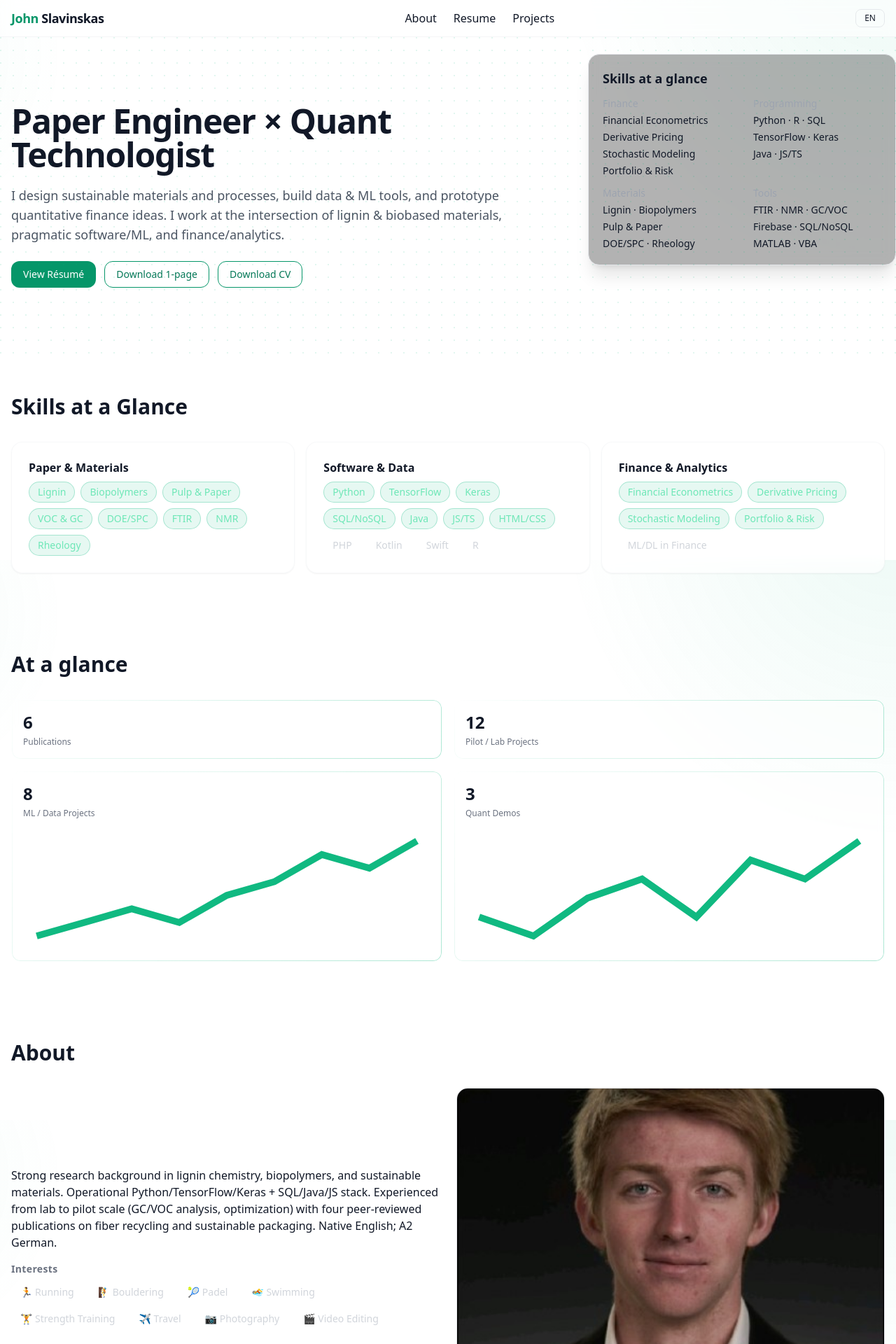
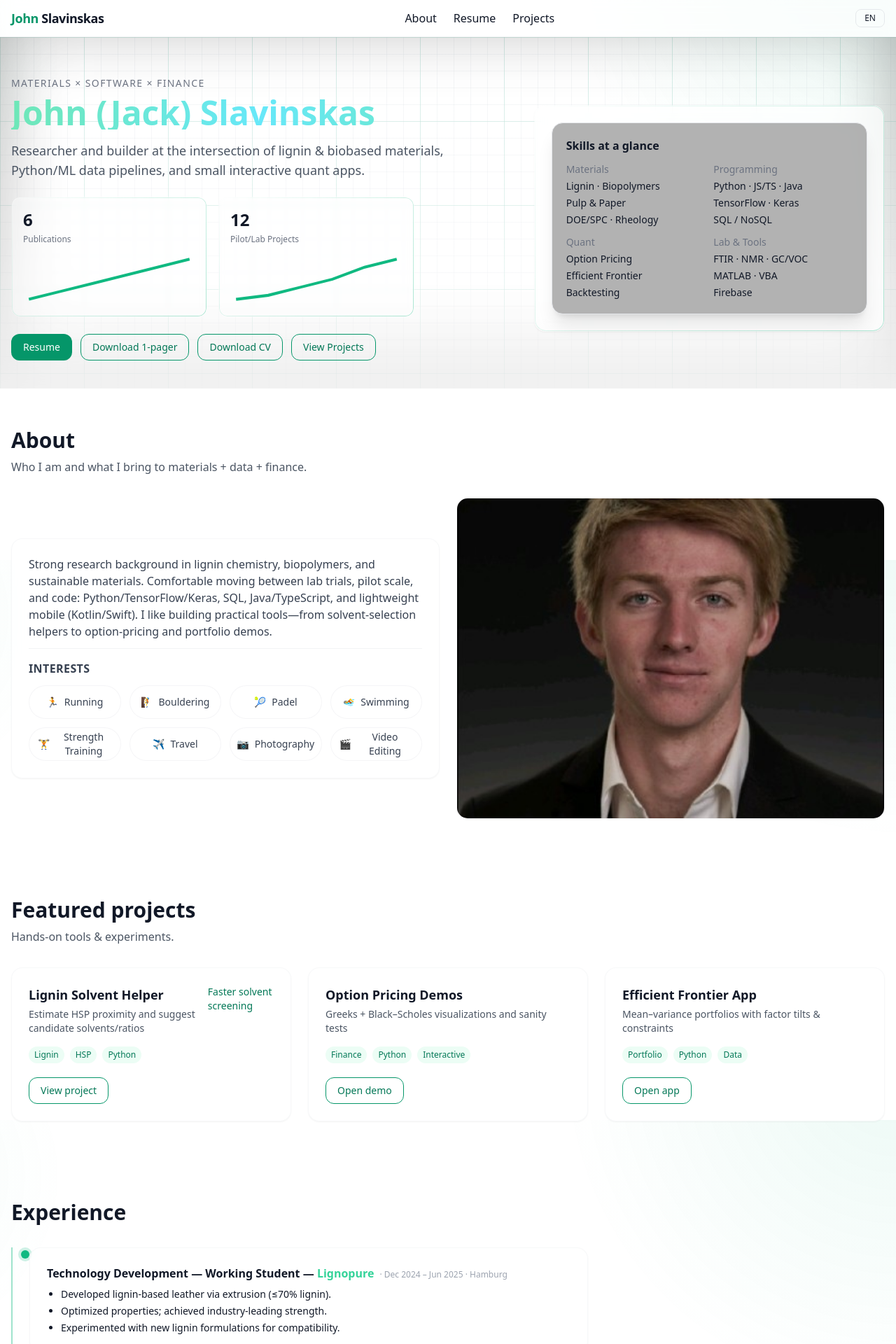
Before and after one commit to Tridude5/JohnSlavinskas, a Next.js app: page / in a window 1280 px wide. Shown: the top 1920 px of the page at 70% size. Built offline with nearby package versions, Linux system fonts and the light colour scheme.

Commit message:
Update page.tsx

```diff
--- a/app/page.tsx
+++ b/app/page.tsx
@@ -4,25 +4,58 @@ import React from "react";
 import Link from "next/link";
 import Image from "next/image";
 import dynamic from "next/dynamic";
+
 import Section from "@/components/Section";
+import ProjectCard from "@/components/ProjectCard";
+import Timeline from "@/components/Timeline";
 import KPIs from "@/components/KPIs";
-import { useI18n } from "@/components/i18n/I18nProvider";
+import BlueprintFX from "@/components/BlueprintFX";
+import ParallaxGroup from "@/components/ParallaxGroup";
+import AutomationShowcase from "@/components/AutomationShowcase";
 
-/* Magnetic hero buttons (already in your /components folder) */
+/* Magnetic hero buttons */
 const MagneticButton = dynamic(() => import("@/components/MagneticButton"), { ssr: false });
 
-/* ---------- small UI helpers ---------- */
-function Chip({ children, ghost = false }: { children: React.ReactNode; ghost?: boolean }) {
+/* ---------------- little UI helpers ---------------- */
+function SkillsCard() {
   return (
-    <span
-      className={
-        ghost
-          ? "inline-flex items-center rounded-full border px-3 py-1 text-sm text-gray-300 border-white/15 bg-white/[0.04]"
-          : "inline-flex items-center rounded-full border px-3 py-1 text-sm border-emerald-500/30 bg-emerald-500/10 text-emerald-300"
-      }
-    >
-      {children}
-    </span>
+    <aside className="rounded-2xl border bg-black/30 backdrop-blur supports-[backdrop-filter]:bg-black/30 p-5 shadow-xl">
+      <h3 className="font-semibold">Skills at a glance</h3>
+      <div className="mt-3 grid grid-cols-2 gap-3 text-sm">
+        <div>
+          <div className="text-gray-500">Materials</div>
+          <ul className="mt-1 space-y-1">
+            <li>Lignin · Biopolymers</li>
+            <li>Pulp &amp; Paper</li>
+            <li>DOE/SPC · Rheology</li>
+          </ul>
+        </div>
+        <div>
+          <div className="text-gray-500">Programming</div>
+          <ul className="mt-1 space-y-1">
+            <li>Python · JS/TS · Java</li>
+            <li>TensorFlow · Keras</li>
+            <li>SQL / NoSQL</li>
+          </ul>
+        </div>
+        <div>
+          <div className="text-gray-500">Quant</div>
+          <ul className="mt-1 space-y-1">
+            <li>Option Pricing</li>
+            <li>Efficient Frontier</li>
+            <li>Backtesting</li>
+          </ul>
+        </div>
+        <div>
+          <div className="text-gray-500">Lab &amp; Tools</div>
+          <ul className="mt-1 space-y-1">
+            <li>FTIR · NMR · GC/VOC</li>
+            <li>MATLAB · VBA</li>
+            <li>Firebase</li>
+          </ul>
+        </div>
+      </div>
+    </aside>
   );
 }
 
@@ -50,66 +83,29 @@ function GreenTimeline({ items }: { items: TLItem[] }) {
   );
 }
 
-function SkillsCard() {
-  return (
-    <aside className="rounded-2xl border bg-black/30 backdrop-blur supports-[backdrop-filter]:bg-black/30 p-5 shadow-xl">
-      <h3 className="text-lg font-semibold mb-3">Skills at a glance</h3>
-      <div className="grid grid-cols-2 gap-x-8 gap-y-3 text-sm">
-        <div>
-          <div className="text-gray-400 font-medium">Finance</div>
-          <div className="mt-1 space-y-1">
-            <div>Financial Econometrics</div>
-            <div>Derivative Pricing</div>
-            <div>Stochastic Modeling</div>
-            <div>Portfolio & Risk</div>
-          </div>
-        </div>
-        <div>
-          <div className="text-gray-400 font-medium">Programming</div>
-          <div className="mt-1 space-y-1">
-            <div>Python · R · SQL</div>
-            <div>TensorFlow · Keras</div>
-            <div>Java · JS/TS</div>
-          </div>
-        </div>
-        <div>
-          <div className="text-gray-400 font-medium">Materials</div>
-          <div className="mt-1 space-y-1">
-            <div>Lignin · Biopolymers</div>
-            <div>Pulp & Paper</div>
-            <div>DOE/SPC · Rheology</div>
-          </div>
-        </div>
-        <div>
-          <div className="text-gray-400 font-medium">Tools</div>
-          <div className="mt-1 space-y-1">
-            <div>FTIR · NMR · GC/VOC</div>
-            <div>Firebase · SQL/NoSQL</div>
-            <div>MATLAB · VBA</div>
-          </div>
-        </div>
-      </div>
-    </aside>
-  );
-}
-
-/* ============================== PAGE ============================== */
+/* -------------------- PAGE -------------------- */
 export default function Page() {
-  const { t } = useI18n();
   const base = process.env.NEXT_PUBLIC_BASE_PATH || "";
 
-  const kpis = [
-    { label: "Publications", value: 6 },
-    { label: "Pilot / Lab Projects", value: 12 },
-    { label: "ML / Data Projects", value: 8, spark: [1, 2, 3, 2, 4, 5, 7, 6, 8] },
-    { label: "Quant Demos", value: 3, spark: [10, 9, 11, 12, 10, 13, 12, 14] },
+  // hero KPIs (two cards like hers)
+  const heroKpis = [
+    { label: "Publications", value: 6, spark: [1, 2, 3, 4, 5, 6] },
+    { label: "Pilot/Lab Projects", value: 12, spark: [2, 3, 5, 7, 10, 12] },
   ];
 
+  // Interests for pills (kept simple)
   const interests = [
-    "🏃 Running", "🧗 Bouldering", "🎾 Padel", "🏊 Swimming",
-    "🏋️ Strength Training", "✈️ Travel", "📷 Photography", "🎬 Video Editing",
+    { label: "Running", emoji: "🏃" },
+    { label: "Bouldering", emoji: "🧗" },
+    { label: "Padel", emoji: "🎾" },
+    { label: "Swimming", emoji: "🏊" },
+    { label: "Strength Training", emoji: "🏋️" },
+    { label: "Travel", emoji: "✈️" },
+    { label: "Photography", emoji: "📷" },
+    { label: "Video Editing", emoji: "🎬" },
   ];
 
+  // Experience (timeline shape used by your <Timeline/>)
   const exp: TLItem[] = [
     {
       role: "Technology Development — Working Student",
@@ -117,9 +113,9 @@ export default function Page() {
       period: "Dec 2024 – Jun 2025",
       loc: "Hamburg",
       bullets: [
-        "Developed lignin-based leather via extrusion with up to 70% lignin.",
-        "Optimized material properties; achieved industry-leading strength.",
-        "Experimented with new lignin formulations to improve compatibility.",
+        "Developed lignin-based leather via extrusion (≤70% lignin).",
+        "Optimized properties; achieved industry-leading strength.",
+        "Experimented with new lignin formulations for compatibility.",
       ],
     },
     {
@@ -128,8 +124,8 @@ export default function Page() {
       period: "Nov 2024 – Jun 2025",
       bullets: [
         "Solvent selection & optimization (temperature, ratios, surfactants).",
-        "Estimated Hansen Solubility Parameters for lignin solvent selection.",
-        "Evaluated changes in functional properties during dissolution.",
+        "Estimated Hansen Solubility Parameters for solvent selection.",
+        "Evaluated functional changes during dissolution.",
       ],
     },
     {
@@ -137,9 +133,9 @@ export default function Page() {
       org: "Lignopure",
       period: "Aug 2024 – Nov 2024",
       bullets: [
-        "Lab research on lignin processing and drying methods.",
+        "Lignin processing & drying method studies.",
         "Contributed to “ForFun” functional materials project.",
-        "Partnered with University of Helsinki for VOC emission testing; identified odor sources and neutralization strategies.",
+        "With Univ. of Helsinki: VOC testing; identified odor sources & mitigations.",
       ],
     },
     {
@@ -148,151 +144,91 @@ export default function Page() {
       period: "May 2023 – Aug 2023",
       bullets: [
         "Analyzed effluent treatment; implemented cost-effective improvements.",
-        "Used Parcview/Everactive sensors for real-time visualization and quality control.",
-      ],
-    },
-    {
-      role: "Intern",
-      org: "Safar Partners",
-      period: "Feb 2023 – Apr 2023",
-      bullets: [
-        "Competitive analysis of biodegradable plastics; recommended Radical Plastics to PE investors.",
-        "Built market + polymer process comparison presentation for investment evaluation.",
-      ],
-    },
-    {
-      role: "Undergraduate Student Researcher",
-      org: "Dept. of Chemistry (ESF)",
-      period: "Feb 2022 – Feb 2023",
-      bullets: [
-        "Synthesized biodegradable bioplastics from genetically modified E. coli.",
-        "Hands-on GC, NMR, electroporation, lyophilization, and plastics testing.",
-        "Collaborated with Envision Biopolymers to scale promising polymer.",
-      ],
-    },
-    {
-      role: "Paper Making Processes — Student Participant",
-      org: "ESF",
-      period: "Jan 2023 – May 2023",
-      bullets: [
-        "Selected raw materials and scaled paper grades; managed work plan and reports.",
-      ],
-    },
-    {
-      role: "Engineering Design — Student Participant",
-      org: "ESF / WestRock",
-      period: "Sep 2022 – Dec 2022",
-      bullets: [
-        "Vendor outreach and mill measurements for pocket conveyor CAPEX study.",
-        "Delivered cost analysis to corporate managers.",
+        "Deployed Parcview/Everactive sensors for real-time QC.",
       ],
     },
   ];
 
   return (
     <>
-      {/* Hero with right-side skills card */}
-      <section className="relative overflow-hidden">
-        <div className="container relative py-16 md:py-24">
-          <div className="max-w-3xl">
-            <h1 className="text-4xl md:text-5xl font-bold tracking-tight">
-              {t("hero.title")}
+      {/* HERO (with grid + right skills card) */}
+      <header className="container pt-14 pb-10 relative overflow-hidden">
+        {/* Subtle blueprint background */}
+        <div className="absolute inset-0 -z-10 opacity-70">
+          <BlueprintFX />
+        </div>
+
+        <div className="grid gap-8 md:grid-cols-12 items-center relative">
+          {/* Left: name, blurb, KPIs, CTAs */}
+          <div className="md:col-span-7">
+            <p className="text-sm uppercase tracking-widest text-gray-500">Materials × Software × Finance</p>
+
+            <h1
+              className="mt-2 text-3xl sm:text-4xl md:text-5xl font-semibold leading-tight
+              bg-gradient-to-r from-emerald-300 via-cyan-300 to-emerald-300 bg-clip-text text-transparent"
+            >
+              John (Jack) Slavinskas
             </h1>
-            <p className="mt-5 text-lg text-gray-600 dark:text-gray-300">
-              {t("hero.tagline")}{" "}
-              I work at the intersection of lignin &amp; biobased materials, pragmatic software/ML, and finance/analytics.
+
+            <p className="mt-4 text-lg text-gray-600 dark:text-gray-300 max-w-2xl">
+              Researcher and builder at the intersection of lignin &amp; biobased materials,
+              Python/ML data pipelines, and small interactive quant apps.
             </p>
+
+            <div className="mt-6 max-w-xl">
+              <KPIs items={heroKpis} />
+            </div>
+
             <div className="mt-6 flex flex-wrap gap-3">
-              <MagneticButton href="/resume" className="btn inline-block">
-                {t("hero.viewResume")}
-              </MagneticButton>
-              <MagneticButton
-                href={`${base}/downloads/Resume%20P.pdf`}
-                download="John_Slavinskas_Resume_1p.pdf"
-                className="btn-outline inline-block"
-              >
-                {t("hero.download1p")}
-              </MagneticButton>
-              <MagneticButton
-                href={`${base}/downloads/CV-P.pdf`}
-                download="John_Slavinskas_CV.pdf"
-                className="btn-outline inline-block"
-              >
-                {t("hero.downloadCV")}
-              </MagneticButton>
+              <MagneticButton href="/resume" className="btn inline-block">Resume</MagneticButton>
+              <MagneticButton href={`${base}/downloads/Resume%20P.pdf`} download="John_Slavinskas_Resume_1p.pdf" className="btn-outline inline-block">Download 1-pager</MagneticButton>
+              <MagneticButton href={`${base}/downloads/CV-P.pdf`} download="John_Slavinskas_CV.pdf" className="btn-outline inline-block">Download CV</MagneticButton>
+              <Link href="/projects" className="btn-outline">View Projects</Link>
             </div>
           </div>
 
-          {/* Right-side skills card (desktop) */}
-          <div className="hidden lg:block absolute right-0 top-6 w-[440px]">
-            <SkillsCard />
-          </div>
-
-          {/* Stacked under hero (mobile) */}
-          <div className="mt-8 lg:hidden">
+          {/* Right: skills card (sticky look on desktop) */}
+          <div className="md:col-span-5">
+            <div className="card card-gradient">
               <SkillsCard />
             </div>
           </div>
+        </div>
+      </header>
 
-        {/* blueprint micro-grid */}
-        <div className="pointer-events-none absolute inset-0 bg-[radial-gradient(circle_at_1px_1px,rgba(16,185,129,.12)_1px,transparent_1px)] [background-size:18px_18px]" />
-      </section>
-
-      {/* Skills at a Glance (keep the full grid too if you like) */}
-      <Section title="Skills at a Glance">
-        <div className="grid md:grid-cols-3 gap-4">
-          <div className="card p-4">
-            <div className="mb-2 font-semibold">Paper &amp; Materials</div>
-            <div className="flex flex-wrap gap-2">
-              <Chip>Lignin</Chip><Chip>Biopolymers</Chip><Chip>Pulp &amp; Paper</Chip>
-              <Chip>VOC &amp; GC</Chip><Chip>DOE/SPC</Chip><Chip>FTIR</Chip><Chip>NMR</Chip><Chip>Rheology</Chip>
-            </div>
-          </div>
-          <div className="card p-4">
-            <div className="mb-2 font-semibold">Software &amp; Data</div>
-            <div className="flex flex-wrap gap-2">
-              <Chip>Python</Chip><Chip>TensorFlow</Chip><Chip>Keras</Chip>
-              <Chip>SQL/NoSQL</Chip><Chip>Java</Chip><Chip>JS/TS</Chip><Chip>HTML/CSS</Chip>
-              <Chip ghost>PHP</Chip><Chip ghost>Kotlin</Chip><Chip ghost>Swift</Chip><Chip ghost>R</Chip>
-            </div>
-          </div>
-          <div className="card p-4">
-            <div className="mb-2 font-semibold">Finance &amp; Analytics</div>
-            <div className="flex flex-wrap gap-2">
-              <Chip>Financial Econometrics</Chip><Chip>Derivative Pricing</Chip><Chip>Stochastic Modeling</Chip>
-              <Chip>Portfolio &amp; Risk</Chip><Chip ghost>ML/DL in Finance</Chip>
-            </div>
-          </div>
-        </div>
-      </Section>
-
-      {/* KPIs */}
-      <Section title={t("sections.at_a_glance")}>
-        <KPIs items={kpis} />
-      </Section>
-
-      {/* About + Interests, with photo on the right from /downloads */}
-      <Section id="about" title={t("sections.about")}>
-        <div className="grid gap-6 lg:grid-cols-2 items-center">
-          <div>
-            <div className="prose prose-emerald dark:prose-invert">
+      {/* ABOUT (50/50: text + your photo from /downloads) */}
+      <Section id="about" title="About" subtitle="Who I am and what I bring to materials + data + finance.">
+        <div className="grid gap-6 md:grid-cols-2 items-center">
+          <div className="card">
+            <div className="space-y-3 text-gray-700 dark:text-gray-300">
               <p>
                 Strong research background in lignin chemistry, biopolymers, and sustainable materials.
-                Operational Python/TensorFlow/Keras + SQL/Java/JS stack. Experienced from lab to pilot scale
-                (GC/VOC analysis, optimization) with four peer-reviewed publications on fiber recycling and sustainable packaging.
-                Native English; A2 German.
+                Comfortable moving between lab trials, pilot scale, and code: Python/TensorFlow/Keras, SQL,
+                Java/TypeScript, and lightweight mobile (Kotlin/Swift). I like building practical tools—from
+                solvent-selection helpers to option-pricing and portfolio demos.
               </p>
+
+              {/* Interests pills */}
+              <div className="pt-4 border-t border-gray-200/50 dark:border-gray-800/60">
+                <h3 className="font-semibold text-base uppercase tracking-wide">Interests</h3>
+                <div className="mt-3 grid grid-cols-2 sm:grid-cols-4 gap-3 max-w-xl">
+                  {interests.map(({ label, emoji }) => (
+                    <span
+                      key={label}
+                      className="h-[3.0rem] inline-flex items-center justify-center gap-2 rounded-full border border-gray-200/40 dark:border-gray-800/60 bg-white/5 text-sm font-medium px-3 text-center"
+                    >
+                      <span aria-hidden>{emoji}</span>
+                      <span>{label}</span>
+                    </span>
+                  ))}
                 </div>
-            <div className="mt-4">
-              <div className="text-sm font-semibold tracking-wide text-gray-500">Interests</div>
-              <div className="mt-2 flex flex-wrap gap-2">
-                {interests.map((it) => <Chip key={it} ghost>{it}</Chip>)}
               </div>
             </div>
           </div>
 
-          {/* Photo on the right (from public/downloads/...) */}
-          <div className="relative aspect-[4/3] rounded-2xl overflow-hidden border">
+          {/* Right image (served from public/downloads/, allow JFIF) */}
+          <ParallaxGroup>
+            <figure data-parallax="0.12" className="relative aspect-[4/3] overflow-hidden rounded-2xl border border-gray-200/30 dark:border-gray-800/50">
               <Image
                 src={`${base}/downloads/1683206302513.jfif`}
                 alt="John Slavinskas"
@@ -301,68 +237,82 @@ export default function Page() {
                 priority
                 unoptimized
               />
-          </div>
+            </figure>
+          </ParallaxGroup>
         </div>
       </Section>
 
-      {/* Experience — green timeline */}
-      <Section title={t("sections.recent_experience")}>
-        <GreenTimeline items={exp} />
+      {/* FEATURED PROJECTS (3-up) */}
+      <Section id="projects" title="Featured projects" subtitle="Hands-on tools & experiments.">
+        <div className="grid md:grid-cols-3 gap-6">
+          <ProjectCard
+            title="Lignin Solvent Helper"
+            subtitle="Estimate HSP proximity and suggest candidate solvents/ratios"
+            kpi="Faster solvent screening"
+            tags={["Lignin", "HSP", "Python"]}
+            href="/projects#lignin-solvent-helper"
+            cta="View project"
+          />
+          <ProjectCard
+            title="Option Pricing Demos"
+            subtitle="Greeks + Black–Scholes visualizations and sanity tests"
+            tags={["Finance", "Python", "Interactive"]}
+            href="/projects#options"
+            cta="Open demo"
+          />
+          <ProjectCard
+            title="Efficient Frontier App"
+            subtitle="Mean–variance portfolios with factor tilts & constraints"
+            tags={["Portfolio", "Python", "Data"]}
+            href="/projects#frontier"
+            cta="Open app"
+          />
+        </div>
       </Section>
 
-      {/* Education & Research (two-up) */}
-      <Section title="Education & Research">
-        <div className="grid md:grid-cols-2 gap-4">
-          <div className="card p-5">
+      {/* EXPERIENCE (timeline + automation showcase) */}
+      <Section title="Experience">
+        <div className="grid md:grid-cols-12 gap-6">
+          <div className="md:col-span-8">
+            <GreenTimeline items={exp} />
+          </div>
+          <aside className="md:col-span-4">
+            <AutomationShowcase />
+          </aside>
+        </div>
+      </Section>
+
+      {/* EDUCATION & RESEARCH (two-up cards like hers) */}
+      <Section title="Education & Leadership">
+        <div className="grid md:grid-cols-2 gap-6">
+          <div className="card">
             <h3 className="font-semibold">Education</h3>
-            <ul className="mt-2 text-sm space-y-2">
+            <ul className="mt-3 space-y-2 text-sm">
               <li>
-                <strong>WorldQuant University</strong> — MS Financial Engineering, <em>Jan 2024 – Dec 2025</em> (DEAC).<br />
-                <span className="text-gray-500">Financial Markets · Financial Data · Econometrics · Derivative Pricing · Stochastic Modeling · ML/DL in Finance · Portfolio & Risk · Capstone</span>
+                <div className="font-medium">MEng Paper Technology</div>
+                <div className="text-gray-500">Hochschule München (HM) · Oct 2023 – Jul 2025</div>
+                <div className="text-gray-500">Thesis: Solubility Evaluation of Technical Lignins…</div>
               </li>
               <li>
-                <strong>Hochschule München (HM)</strong> — MEng Paper Technology, <em>Oct 2023 – Jul 2025</em> (ZEvA).<br />
-                Thesis: <em>Solubility Evaluation of Technical Lignins in Organic Solvents for the Development of a Lignin-Based Extract</em>.
+                <div className="font-medium">MS Financial Engineering</div>
+                <div className="text-gray-500">WorldQuant University · Jan 2024 – Dec 2025</div>
               </li>
               <li>
-                <strong>University of the People</strong> — BS Computer Science, <em>Jun 2023 – Jun 2025</em> (WASC).<br />
-                Concentrations: Data Science; Network & Application Security.
+                <div className="font-medium">BS Computer Science</div>
+                <div className="text-gray-500">University of the People · Jun 2023 – Jun 2025</div>
               </li>
               <li>
-                <strong>SUNY ESF</strong> — BS Paper Engineering, <em>Aug 2020 – Aug 2023</em> (ABET).<br />
-                Minors: Management, Physics. Skills: MATLAB · VBA · Python · ChemCAD.
+                <div className="font-medium">BS Paper Engineering</div>
+                <div className="text-gray-500">SUNY ESF · Aug 2020 – Aug 2023</div>
               </li>
             </ul>
-            <div className="mt-4">
-              <h4 className="font-medium">Certifications</h4>
-              <ul className="mt-1 text-sm space-y-1">
-                <li>Strascheg Center for Entrepreneurship — Incubator: Founding Your Own Startup (<em>Feb 2024 – Feb 2025</em>).</li>
-                <li>DeepLearning.AI — Professional Certificate in TensorFlow Development (<em>Nov 2023</em>).</li>
-                <li>IBM — Professional Certificate in AI Engineering (<em>Sep 2023</em>).</li>
-              </ul>
           </div>
-          </div>
-
-          <div className="card p-5">
-            <h3 className="font-semibold">Research & Publications</h3>
-            <ul className="mt-2 text-sm space-y-2">
-              <li>
-                Slavinskas, J.; Andrew, D. M. (2025). <em>Lignin-Derived Carbon Fibres: Opportunities and Challenges</em>. <strong>JMSRR</strong> 8(3):571–580.
-              </li>
-              <li>
-                Slavinskas, J. (2025). <em>Lignin Derived Chemicals and Aromatics: A Review</em>. <strong>ChemRxiv</strong>, Apr 24, 2025. doi:10.26434/chemrxiv-2025-cprrn.
-              </li>
-              <li>
-                Dölle, K. <em>et al.</em> incl. J. Slavinskas (2024). <em>Sustainable Greeting Card – Paper Products Produced on a Laboratory Paper Machine</em>. <strong>J. Eng. Research & Reports</strong>.
-              </li>
-              <li>
-                Dölle, K. <em>et al.</em> incl. J. Slavinskas (2023). <em>Characterization of Recycled Fiber Material…</em> <strong>JMSRR</strong> 6(3):341–353.
-              </li>
-              <li>
-                Dölle, K. <em>et al.</em> incl. J. Slavinskas (2022). <em>Upgrading of OCC with Aseptic Packaging…</em> <strong>JMSRR</strong> 5(4):42–[…].</li>
-              <li>
-                Dölle, K. <em>et al.</em> incl. J. Slavinskas (2022). <em>A Global Look at the Market Potential of Liquid Container Board…</em> <strong>J. Eng. Research & Reports</strong> 23(12):223–235.
-              </li>
+          <div className="card">
+            <h3 className="font-semibold">Leadership & Research</h3>
+            <ul className="mt-3 space-y-2 text-sm">
+              <li>Co-author on 4+ peer-reviewed papers: fiber recycling &amp; sustainable packaging.</li>
+              <li>Sensor deployments (Parcview/Everactive) for real-time QC dashboards.</li>
+              <li>Incubator participant (SCE), and ML/AI certs (DeepLearning.AI, IBM).</li>
             </ul>
           </div>
         </div>
```
Lines whose indentation alone changed are shown as unchanged.
